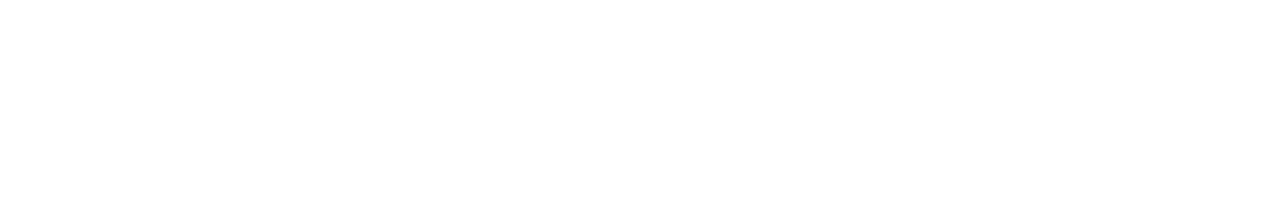
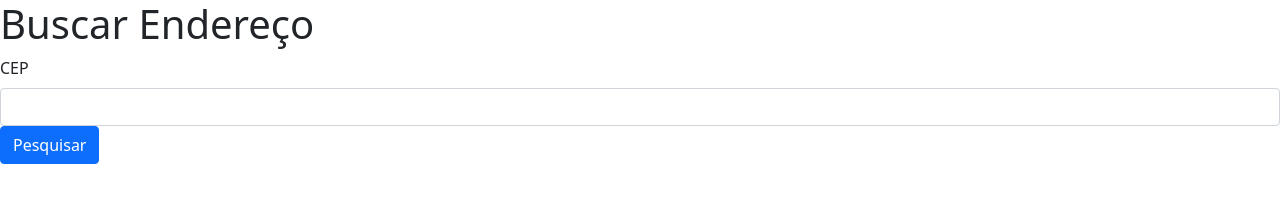
Before and after one commit to SantiagoVinicius/projeto-api-cep, a website: page AppCEP/www/index.html in a window 1280 px wide. Drawn offline with Linux system fonts and the light colour scheme.

Commit message:
estrutura inicial

```diff
--- a/AppCEP/www/index.html
+++ b/AppCEP/www/index.html
@@ -9,6 +9,27 @@
     <link rel="stylesheet" href="css/estilo.css">
 </head>
 <body>
+    <div>
+        <div class="col">
+            <h1> Buscar Endereço</h1>
+        </div>
+    </div>
+    <div class="row">
+        <div class="col">
+            <label class="form-label">CEP</label>
+            <input id="cep" class="form-control">
+        </div>
+    </div>
+    <div class="row">
+        <div class="col">
+            <button id="pesquisar" class="btn btn-primary">Pesquisar</button>
+        </div>
+    </div>
+    <div class="row">
+        <div class="col">
+            <p id="endereco-completo"></p>
+        </div>
+    </div>
 
 
 
--- a/AppCEP/www/js/funcoes.js
+++ b/AppCEP/www/js/funcoes.js
@@ -0,0 +1,5 @@
+function BuscarCEP(){
+    console.log("Essa é a função de pesquisa de CEP")
+}
+
+document.getElementById("pesquisar").addEventListener("click",function(){BuscarCEP()})
```
